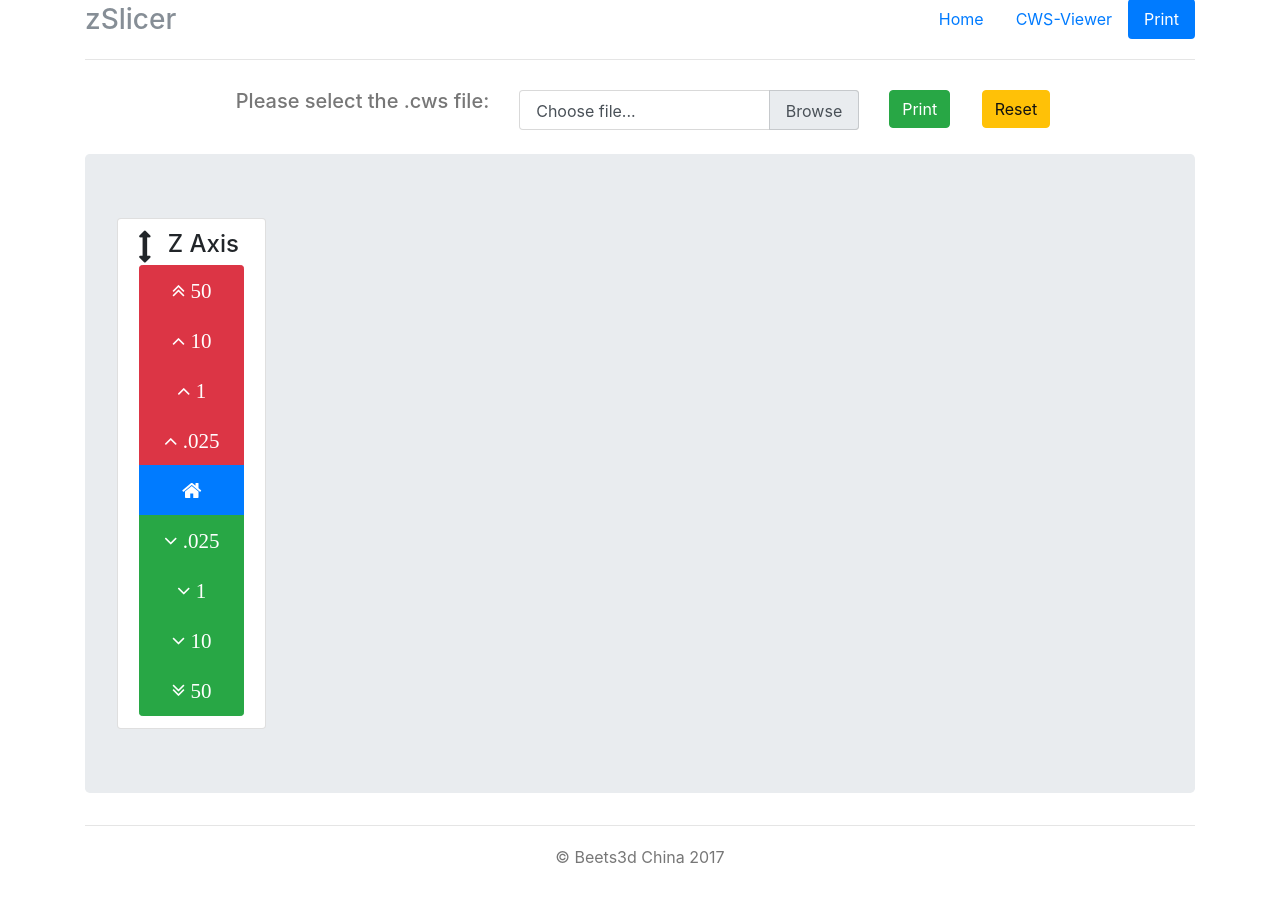
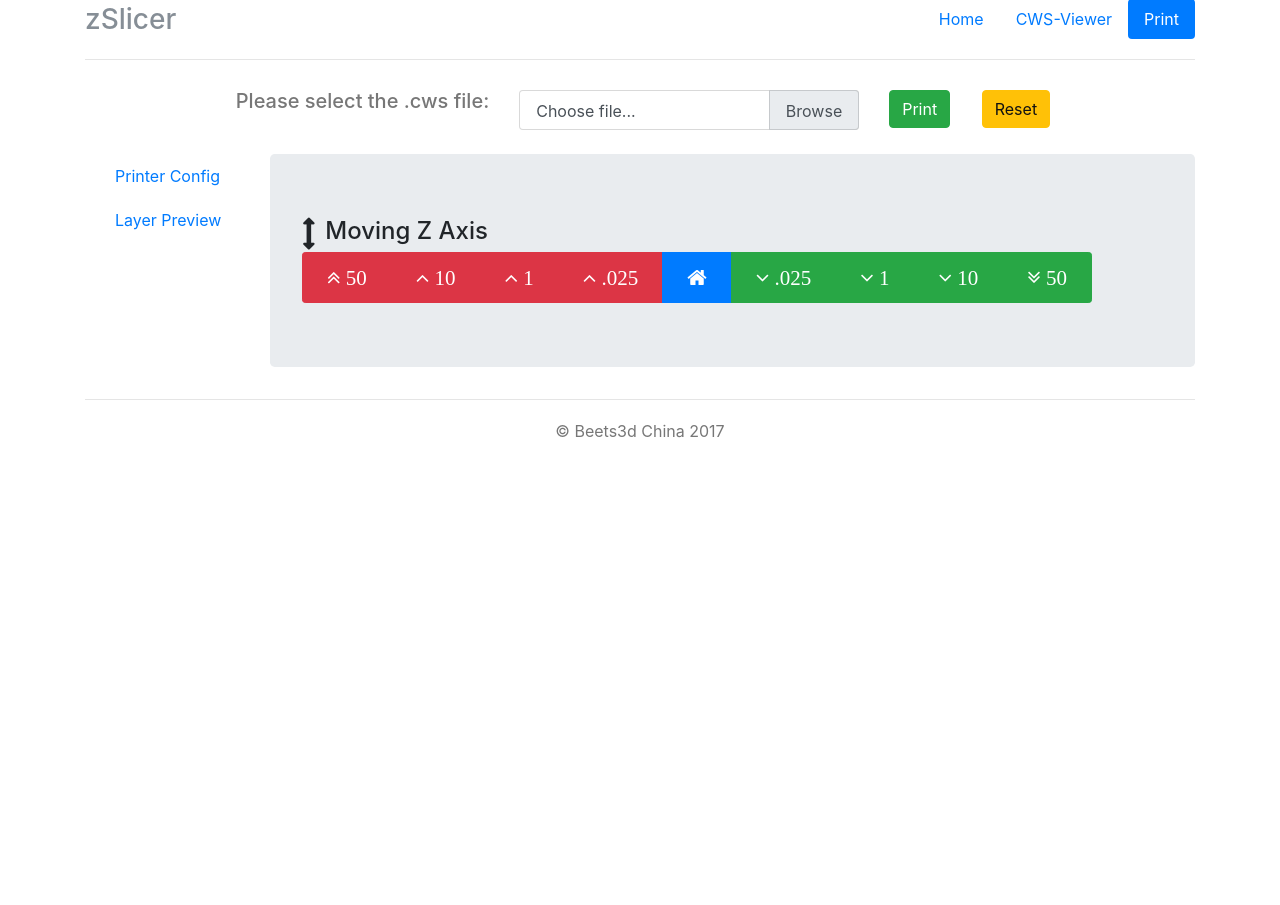
Before and after one commit to abigail830/zSlicer, a Django app: page /print/ in a window 1280 px wide. Shown: the part 21-926 px from the top of the page. After the commit the page ends 459 px from the top, so only its background shows below. Run offline with Django 3.2, Linux system fonts and the light colour scheme; some libraries are stand-ins or nearby versions.

Commit message:
seperate config and preview into different tab

```diff
--- a/static/cwsviewer/css/main.css
+++ b/static/cwsviewer/css/main.css
@@ -66,6 +66,15 @@ width:100%;
 height:auto;
 top:0px;
 left:0px;
+}
 
+#leftMenu a{
+        display: block;
+        padding: 10px 15px;
+        border: 1px;
+        text-decoration: none;
+}
 
+#leftMenu ul li:hover{
+    background-color: @accent_hover;
 }
--- a/static/cwsviewer/js/print.js
+++ b/static/cwsviewer/js/print.js
@@ -8,6 +8,9 @@ function do_print_reset(){
     $('#print_loading').hide();
     $('#labelBlock').hide();
     $('#pngDisplay').hide();
+
+    $('#Connect').show();
+    $('#Print').hide();
 
     slider.slider( "option", "value",  );
     slider.hide();
@@ -37,6 +40,32 @@ $( "#slider" ).slider({
           min: 0,
           value: 0,
           max: 1
+});
+
+
+$('#leftMenu a').click(function() {
+
+    /* hide any previous active nav and remove activeClass, fails quietly if none found*/
+    //$('.active').hide().removeClass('active');
+    $('#leftMenu a').removeClass();
+    $($(this).attr('href')).addClass('active');
+
+    /* create ID selector from this link */
+    var id = $(this).attr('href') /* or using native script   this.href*/
+
+    if(id=='#Connect'){
+        $('#Connect').show();
+        $('#Print').hide();
+    }else{
+        $('#Connect').hide();
+        $('#Print').show();
+    }
+
+    /* show proper item and add active class used to find open element above*/
+    //$(id).show().addClass('active');
+
+    return false; /* prevent browser default events for anchor tag */
+
 });
 
 
--- a/templates/cwsviewer/print.html
+++ b/templates/cwsviewer/print.html
@@ -16,6 +16,9 @@
     <link rel="stylesheet" type="text/css" href="{% static 'cwsviewer/css/narrow-jumbotron.css' %}">
     <link rel="stylesheet" type="text/css" href="{% static 'cwsviewer/css/main.css' %}"/>
     <link rel="stylesheet" type="text/css" href="{% static 'cwsviewer/css/jquery-ui.css' %}"/>
+
+    <link rel="import" href="index.html">
+    <link rel="import" href="config.html">
 
 </head>
 
@@ -44,8 +47,9 @@
         <h3 class="text-muted">zSlicer</h3>
     </div>
 
+    <div class="container">
+        <div class="row">
             <div id="file-input-block" class="container">
-
                 <div class="row justify-content-md-center">
             <div class="col-auto col-auto">
                 <h5 class="file-input-header">Please select the .cws file: </h5>
@@ -69,42 +73,72 @@
         </div>
                 <br/>
             </div>
-
-
-    <div class="jumbotron" id="print_result_block">
+        </div>
+        <div class="row">
+            <div class="col-md-2 col-lg-2">
+                <div class="bootstrap-vertical-nav">
+                    <div id="leftMenu">
+                        <ul class="nav">
+                            <li class="nav-item">
+                                <a class="nav-link active" href="#Connect">Printer Config</a>
+                            </li>
+                            <li class="nav-item">
+                                <a class="nav-link" href="#Print">Layer Preview</a>
+                            </li>
+                        </ul>
+                </div>
+            </div>
+            </div>
+            <div class="col-md-10 col-lg-10 jumbotron">
+                <div id="print_result_block">
 
                     <div id="print_loading">
                         <img id="loading-image" src="../../static/cwsviewer/image/loading.gif"/>
                 </div>
 
+                    <div id="Connect" class="container">
                         <div class="row">
-            <div class="col-2">
-                <div class="list-group-item">
+
+                        </div>
+                        <div class="row">
                             <i class="fa fa-2x fa-arrows-v pull-left"></i>
-                    <h4>Z Axis</h4>
-                    <span class="btn-group-vertical clearfix" style="display:inline-grid;">
-						<span class="btn btn-sm btn-danger fa fa-angle-double-up"
-                              onclick="moveZ(50)"> 50</span>
-						<span class="btn btn-sm btn-danger fa fa-angle-up"
-                              onclick="moveZ(10)"> 10</span>
-						<span class="btn btn-sm btn-danger fa fa-angle-up"
-                              onclick="moveZ(1)"> 1</span>
-						<span class="btn btn-sm btn-danger fa fa-angle-up"
-                              onclick="moveZ(.025)"> .025</span>
-						<span class="btn btn-sm btn-primary fa fa-home"
-                              onclick="homeZ()"></span>
-						<span class="btn btn-sm btn-success fa fa-angle-down"
-                              onclick="moveZ(-.025)"> .025</span>
-						<span class="btn btn-sm btn-success fa fa-angle-down"
-                              onclick="moveZ(-1)"> 1</span>
-						<span class="btn btn-sm btn-success fa fa-angle-down"
-                              onclick="moveZ(-10)"> 10</span>
-						<span class="btn btn-sm btn-success fa fa-angle-double-down"
-                              onclick="moveZ(-50)"> 50</span>
-                    </span>
+                            <h4>Moving Z Axis</h4>
+                        </div>
+                        <div class="row">
+                            <div class="btn-group" role="group" aria-label="Control Z-Axis Button">
+                                <button type="button" class="btn btn-sm btn-danger fa fa-angle-double-up"
+                                        onclick="moveZ(50)"> 50
+                                </button>
+                                <button type="button" class="btn btn-sm btn-danger fa fa-angle-up"
+                                        onclick="moveZ(10)"> 10
+                                </button>
+                                <button type="button" class="btn btn-sm btn-danger fa fa-angle-up"
+                                        onclick="moveZ(1)"> 1
+                                </button>
+                                <button type="button" class="btn btn-sm btn-danger fa fa-angle-up"
+                                        onclick="moveZ(.025)"> .025
+                                </button>
+                                <button type="button" class="btn btn-sm btn-primary fa fa-home"
+                                        onclick="homeZ()"></button>
+                                <button type="button" class="btn btn-sm btn-success fa fa-angle-down"
+                                        onclick="moveZ(-.025)"> .025
+                                </button>
+                                <button type="button" class="btn btn-sm btn-success fa fa-angle-down"
+                                        onclick="moveZ(-1)"> 1
+                                </button>
+                                <button type="button" class="btn btn-sm btn-success fa fa-angle-down"
+                                        onclick="moveZ(-10)"> 10
+                                </button>
+                                <button type="button" class="btn btn-sm btn-success fa fa-angle-double-down"
+                                        onclick="moveZ(-50)"> 50
+                                </button>
                             </div>
                         </div>
-            <div class="col-10">
+                </div>
+
+                    <div id="Print">
+                        <h3>Print</h3>
+
                         <div id="pngDisplay">
                             <img id="pngImage"/>
                         </div>
@@ -112,13 +146,14 @@
                         <div id="labelBlock" class="clearfix">
                             <h6 id="currentLayer"></h6>
                             <h6 id="totalLayer"></h6>
-
                         </div>
                         <div id="slider" name="foo"></div>
+
                     </div>
 
                 </div>
-
+            </div>
+    </div>
     </div>
 
     <footer class="footer">
```
Lines whose indentation alone changed are shown as unchanged.
